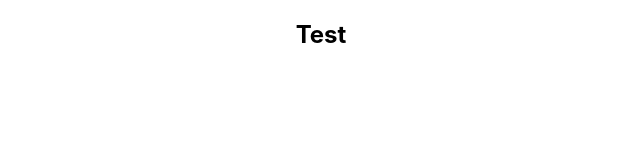
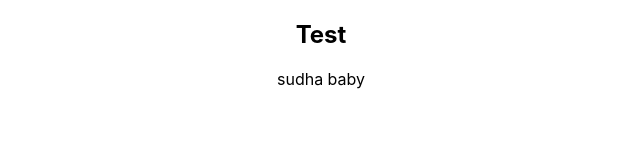
Before and after one commit to YogeshwaranTR/makaley, a React (Create React App) app: page / in a window 1280 px wide. Shown: the top 160 px of the page, without its empty margins (319-959 px from the left). Built offline with nearby package versions, Linux system fonts and the light colour scheme.

Commit message:
new line

```diff
--- a/src/App.js
+++ b/src/App.js
@@ -4,6 +4,7 @@ function App() {
   return (
     <div className="App">
     <h2>Test</h2>
+    <p>sudha baby</p>
     </div>
   );
 }
```
